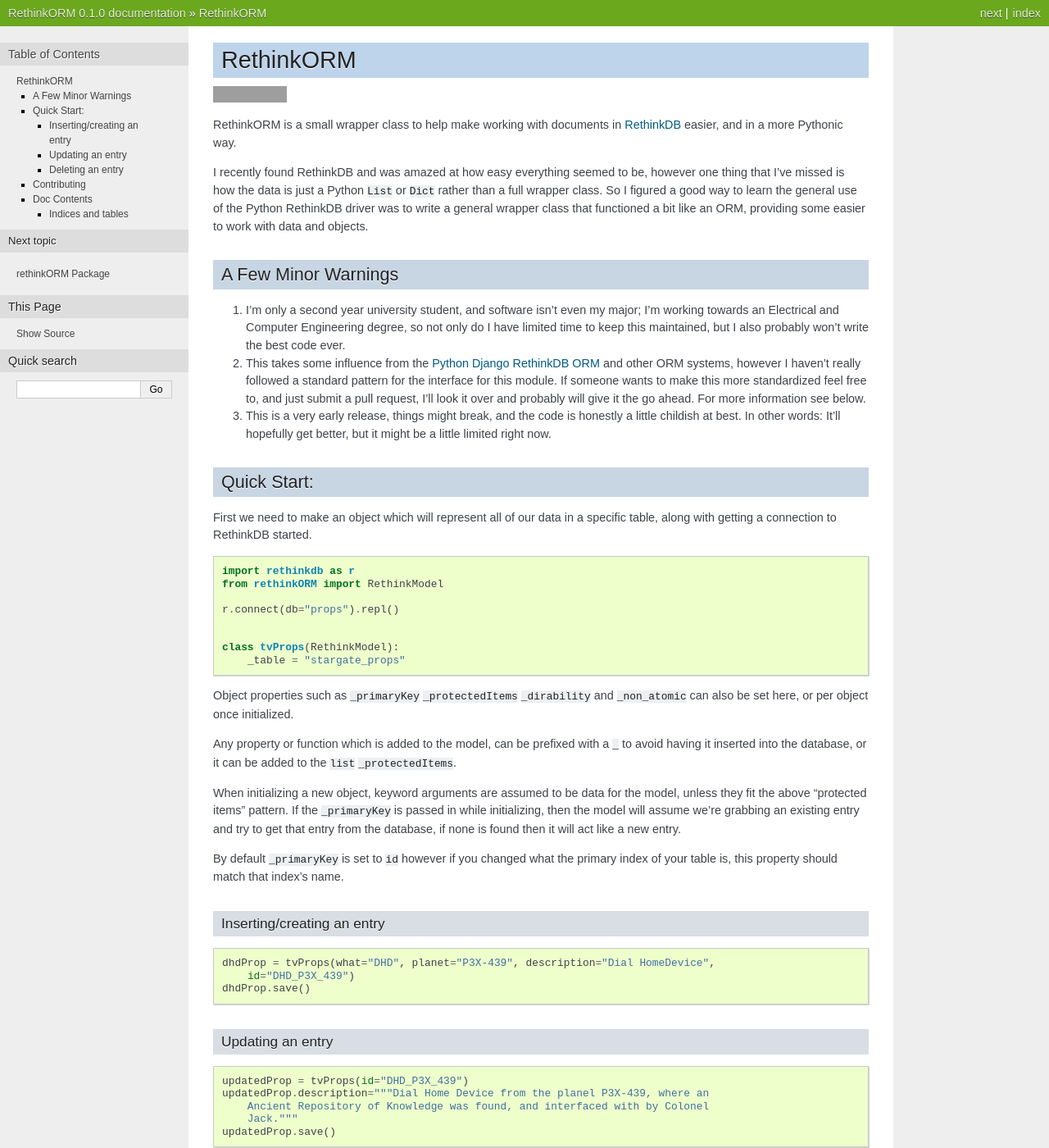
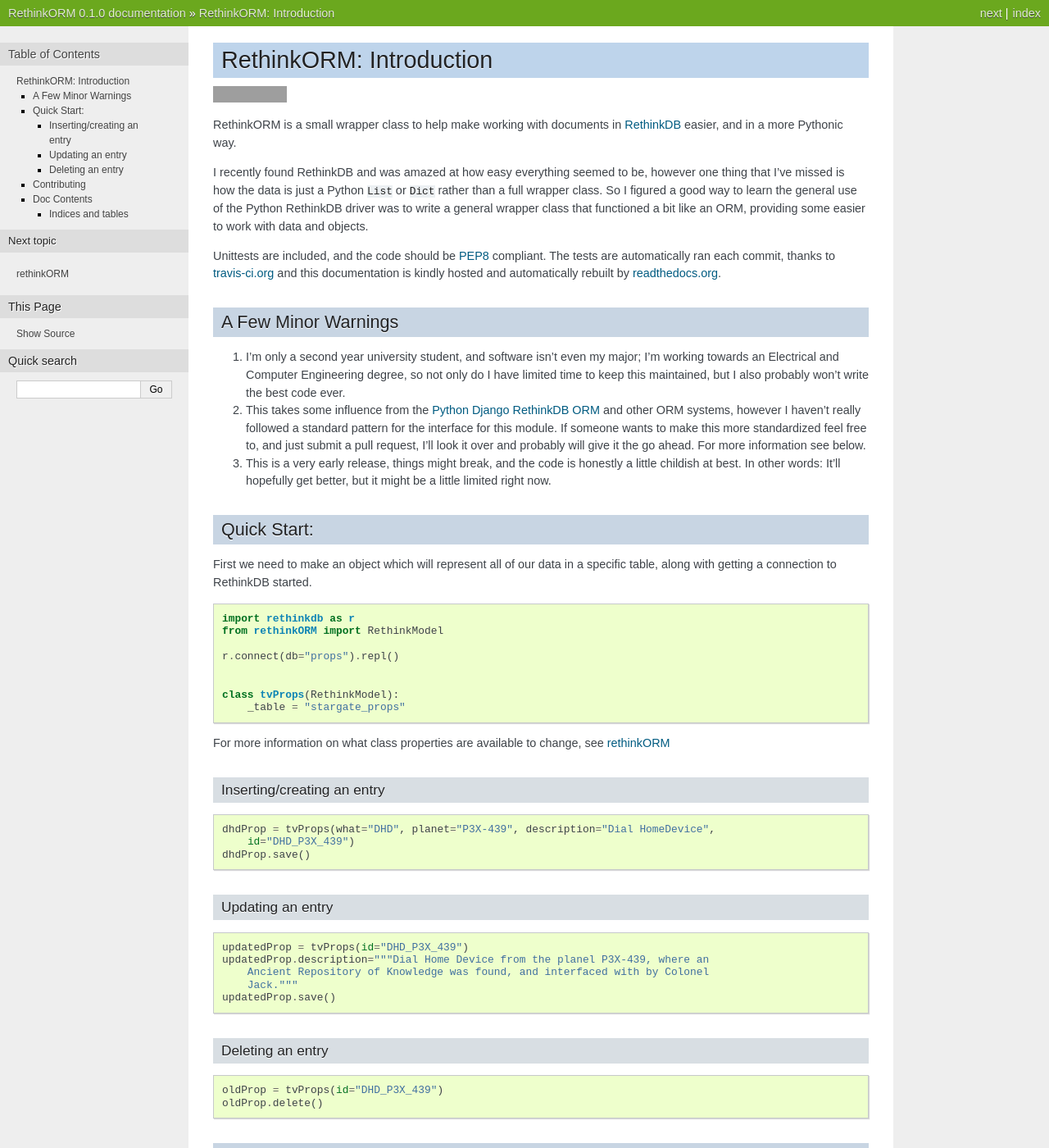
Before and after one commit to JoshAshby/pyRethinkORM, a Sphinx documentation site: the page built from docs/index.rst, in a window 1280 px wide and 1400 px high. Shown: the whole window at 82% size. Built offline with Sphinx 7.4.7, drawn with Linux system fonts in a browser that asks for light colours; some of the changed text lies outside the part shown; grey boxes are pictures that could not be loaded.

Commit message:
Docs and PEP8
Update docs, and readme a little. Should be mostly done besides writting better
  docstrings at this point

Code should be all PEP8 compliant now

```diff
--- a/CHANGES.txt
+++ b/CHANGES.txt
@@ -1 +1 @@
-v0.1.0, 2013/07/08 -- Initial release.
+v0.1.0, 2013/07/14 -- Initial release.
--- a/docs/index.rst
+++ b/docs/index.rst
@@ -1,10 +1,5 @@
-.. RethinkORM documentation master file, created by
-   sphinx-quickstart on Mon Jul  8 22:56:50 2013.
-   You can adapt this file completely to your liking, but it should at least
-   contain the root `toctree` directive.
-
-RethinkORM
-==========
+RethinkORM: Introduction
+========================
 
 .. image:: https://secure.travis-ci.org/JoshAshby/pyRethinkORM.png?branch=master
         :target: http://travis-ci.org/JoshAshby/pyRethinkORM
@@ -18,6 +13,12 @@
 figured a good way to learn the general use of the Python RethinkDB
 driver was to write a general wrapper class that functioned a bit like
 an ORM, providing some easier to work with data and objects.
+
+Unittests are included, and the code should be `PEP8
+<http://www.python.org/dev/peps/pep-0008/>`__ compliant. The tests are
+automatically ran each commit, thanks to `travis-ci.org
+<http://travis-ci.org>`__ and this documentation is kindly hosted and
+automatically rebuilt by `readthedocs.org <http://readthedocs.org>`__.
 
 A Few Minor Warnings
 --------------------
@@ -53,24 +54,9 @@
     class tvProps(RethinkModel):
         _table = "stargate_props"
 
-Object properties such as ``_primaryKey`` ``_protectedItems``
-``_dirability`` and ``_non_atomic`` can also be set here, or per object
-once initialized.
 
-Any property or function which is added to the model, can be prefixed
-with a ``_`` to avoid having it inserted into the database, or it can be
-added to the ``list`` ``_protectedItems``.
-
-When initializing a new object, keyword arguments are assumed to be data
-for the model, unless they fit the above "protected items" pattern. If
-the ``_primaryKey`` is passed in while initializing, then the model will
-assume we're grabbing an existing entry and try to get that entry from
-the database, if none is found then it will act like a new entry.
-
-By default ``_primaryKey`` is set to ``id`` however if you changed what
-the primary index of your table is, this property should match that
-index's name.
-
+For more information on what class properties are available to change, see
+:ref:`rethinkORM`
 
 Inserting/creating an entry
 ~~~~~~~~~~~~~~~~~~~~~~~~~~~
--- a/rethinkORM/__init__.py
+++ b/rethinkORM/__init__.py
@@ -1,7 +1,8 @@
 #!/usr/bin/env python
 from rethinkModel import RethinkModel
+import tests
 
 __version__ = '0.1.0'
 VERSION = tuple(map(int, __version__.split('.')))
 
-__all__ = ["RethinkModel"]
+__all__ = ["RethinkModel", "tests"]
--- a/setup.py
+++ b/setup.py
@@ -1,12 +1,12 @@
 from distutils.core import setup
+import rethinkORM
 
 setup(
     name='RethinkORM',
-    version='0.1.0',
+    version=rethinkORM.__version__,
     author='Joshua P Ashby',
     author_email='joshuaashby@joshashby.com',
     packages=['rethinkORM', 'rethinkORM.tests'],
-    scripts=[],
     url='https://github.com/JoshAshby/pyRethinkORM',
     license='LICENSE.txt',
     description='Useful little ORM style wrapper for working with RethinkDB',
```
Also changed, not shown: README.rst (+31 -115 lines), docs/modules.rst (deleted, +0 -7 lines), docs/rethinkORM.rst (+5 -3 lines), docs/rethinkORM.tests.rst (+24 -9 lines), 3 other files.
